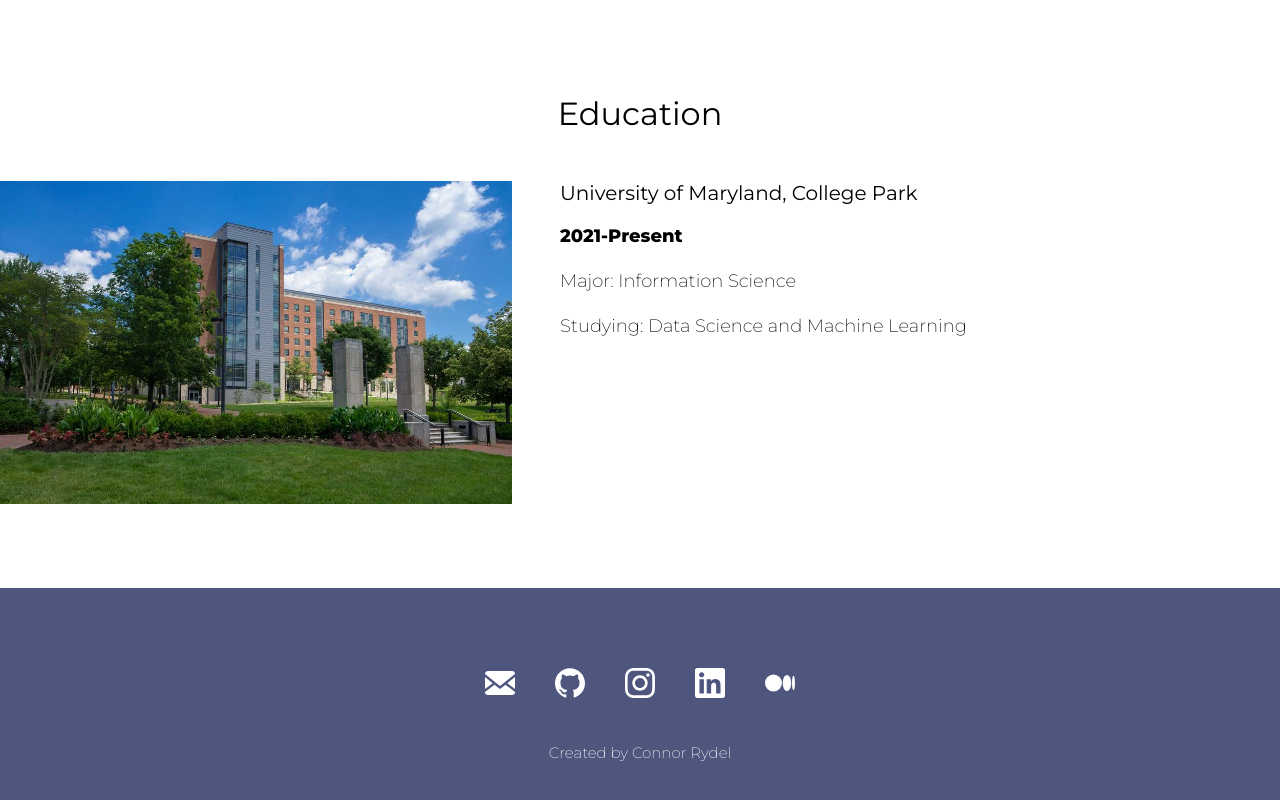
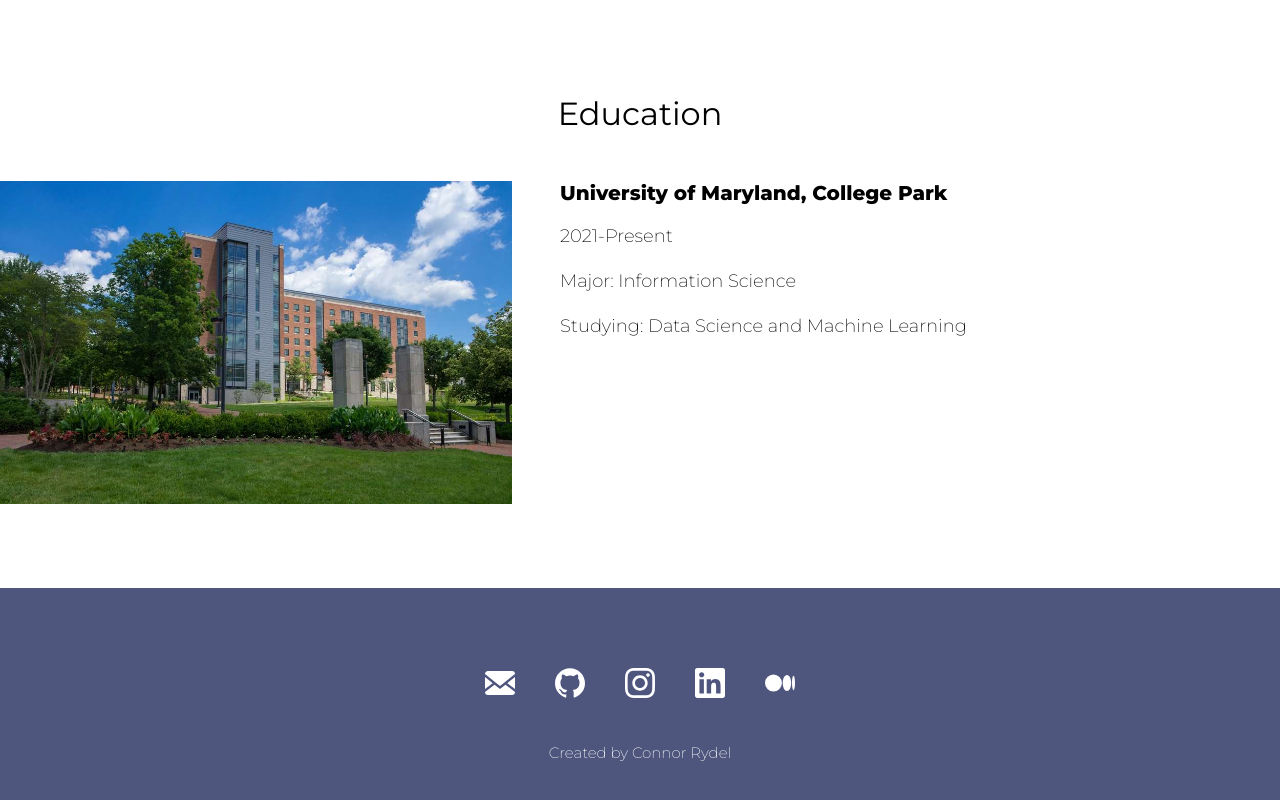
Before and after one commit to ConnorR5/ResumeSite, a React (Vite) app: page / in a window 1280 px wide. Shown: the part 2554-3354 px from the top of the page. Built offline with nearby package versions, Linux system fonts and the light colour scheme.

Commit message:
boldened

```diff
--- a/src/Components/Education.jsx
+++ b/src/Components/Education.jsx
@@ -22,10 +22,10 @@
           />
         </div>
         <div style={{ paddingLeft: "3rem" }}>
-          <h3>University of Maryland, College Park</h3>
-          <p>
-            <b>2021-Present</b>
-          </p>
+          <h3>
+            <b>University of Maryland, College Park</b>
+          </h3>
+          <p>2021-Present</p>
           <p>Major: Information Science</p>
           <p>Studying: Data Science and Machine Learning</p>
         </div>
```
